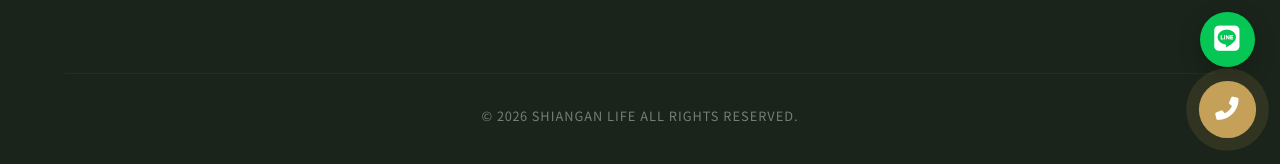
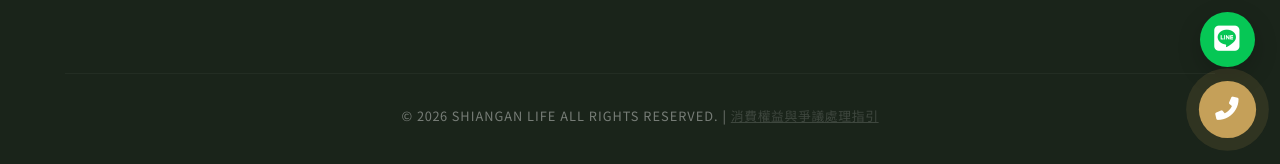
Before and after one commit to Shiangan/Shiangan, a Jekyll site: the page built from index.html, in a window 1280 px wide and 900 px high, scrolled down 3427 px. Shown: the part 733-897 px from the top of the window. Built offline with Jekyll 4.4.1, drawn with Linux system fonts in a browser that asks for light colours; some web fonts are replaced; the list of posts is cut into pages by our own code.

Commit message:
Update footer.html

```diff
--- a/_includes/footer.html
+++ b/_includes/footer.html
@@ -33,8 +33,10 @@
         </div>
 
         <div class="footer-bottom">
-            © <span id="current-year"></span> SHIANGAN LIFE ALL RIGHTS RESERVED.
-        </div>
+    © <span id="current-year"></span> SHIANGAN LIFE ALL RIGHTS RESERVED.
+    | <a href="{{ '/complaint-policy/' | relative_url }}" style="color: rgba(255,255,255,0.4); text-decoration: underline;">消費權益與爭議處理指引</a>
+</div>
+
     </div>
 </footer>
 
```
